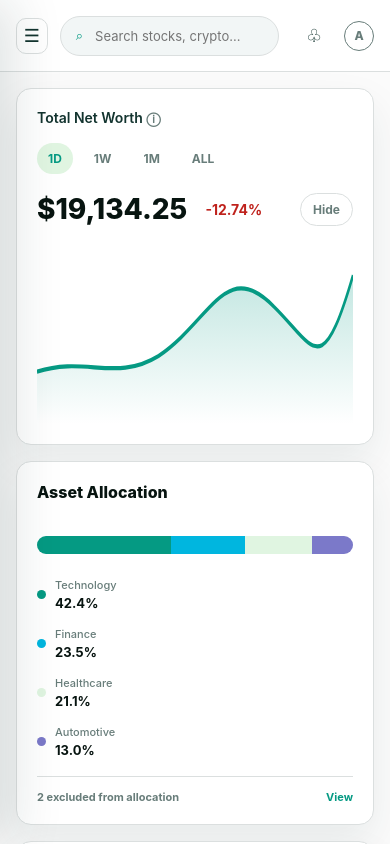
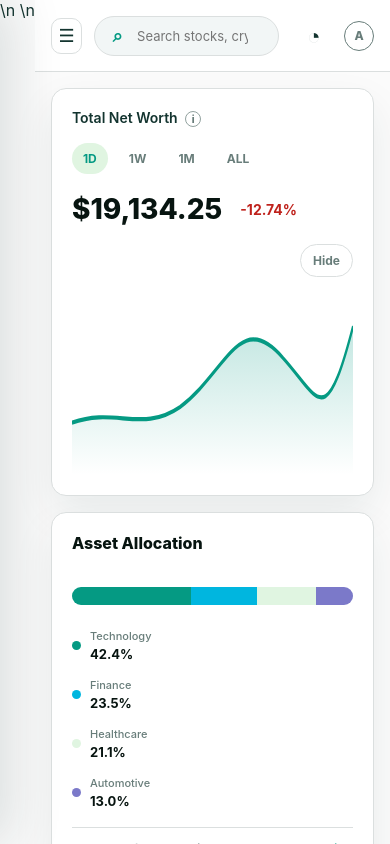
Before and after one commit to wbizmo/trove-portfolio-dashboard, a React (Vite) app: page / in a window 390 px wide. Both pictures are taken after a click on the button "Sign in". Shown: the top 844 px of the page. Built offline with nearby package versions, Linux system fonts and the light colour scheme.

Commit message:
style: polish dashboard shell icons and mobile drawer

```diff
--- a/src/components/layout/Sidebar.module.css
+++ b/src/components/layout/Sidebar.module.css
@@ -114,3 +114,33 @@
     transform: translateX(0);
   }
 }
+
+.sidebarHeader {
+  display: flex;
+  align-items: center;
+  justify-content: space-between;
+  margin-bottom: 26px;
+}
+
+.sidebarHeader .logoText {
+  margin: 0 0 0 8px;
+}
+
+.closeButton {
+  display: none;
+  width: 30px;
+  height: 30px;
+  border: 1px solid var(--border);
+  border-radius: 8px;
+  background: var(--card);
+  color: var(--text);
+  font-size: 20px;
+  line-height: 1;
+}
+
+@media (max-width: 860px) {
+  .closeButton {
+    display: grid;
+    place-items: center;
+  }
+}
--- a/src/components/layout/Sidebar.tsx
+++ b/src/components/layout/Sidebar.tsx
@@ -9,7 +9,7 @@ type SidebarProps = {
 export function Sidebar({ isOpen }: SidebarProps) {
   return (
     <aside className={`${styles.sidebar} ${isOpen ? styles.open : ""}`}>
-      <p className={styles.logoText}>Trove</p>
+      <div className={styles.sidebarHeader}>\n        <p className={styles.logoText}>Trove</p>\n        <button className={styles.closeButton} type="button" aria-label="Close menu">×</button>\n      </div>
 
       <nav className={styles.nav} aria-label="Main navigation">
         {navItems.map((item) => (
--- a/src/components/layout/TopBar.module.css
+++ b/src/components/layout/TopBar.module.css
@@ -95,3 +95,21 @@
     width: 100%;
   }
 }
+
+.searchIcon {
+  width: 18px;
+  height: 18px;
+  display: grid;
+  place-items: center;
+  color: var(--primary);
+  font-size: 18px;
+  line-height: 1;
+  font-weight: 800;
+}
+
+.iconButton {
+  display: grid;
+  place-items: center;
+  font-size: 22px;
+  line-height: 1;
+}
--- a/src/components/layout/TopBar.tsx
+++ b/src/components/layout/TopBar.tsx
@@ -20,7 +20,7 @@ export function TopBar({ onMenuClick }: TopBarProps) {
 
       <div className={styles.actions}>
         <button className={styles.iconButton} type="button" aria-label="Notifications">
-          ♧
+          ◔
         </button>
         <span className={styles.profileIcon}>A</span>
       </div>
--- a/src/features/dashboard/DashboardShell.module.css
+++ b/src/features/dashboard/DashboardShell.module.css
@@ -383,3 +383,17 @@
     grid-template-columns: 1fr;
   }
 }
+
+.infoIcon {
+  width: 16px;
+  height: 16px;
+  display: inline-grid;
+  place-items: center;
+  margin-left: 4px;
+  border: 1px solid var(--text-disabled);
+  border-radius: 50%;
+  color: var(--text-muted);
+  font-size: 10px;
+  font-weight: 800;
+  font-style: normal;
+}
--- a/src/features/dashboard/DashboardShell.tsx
+++ b/src/features/dashboard/DashboardShell.tsx
@@ -51,7 +51,7 @@ export function DashboardShell() {
 
   return (
     <main className={styles.app}>
-      <Sidebar isOpen={menuOpen} />
+      <div onClick={() => setMenuOpen(false)}>\n        <Sidebar isOpen={menuOpen} />\n      </div>
 
       {menuOpen ? (
         <button
@@ -69,7 +69,7 @@ export function DashboardShell() {
           <section className={styles.topGrid}>
             <article className={styles.netWorthCard}>
               <div className={styles.cardTop}>
-                <p>Total Net Worth <span>ⓘ</span></p>
+                <p>Total Net Worth <span className={styles.infoIcon}>i</span></p>
                 <div className={styles.range}>
                   <button className={styles.rangeActive} type="button">1D</button>
                   <button type="button">1W</button>
```
